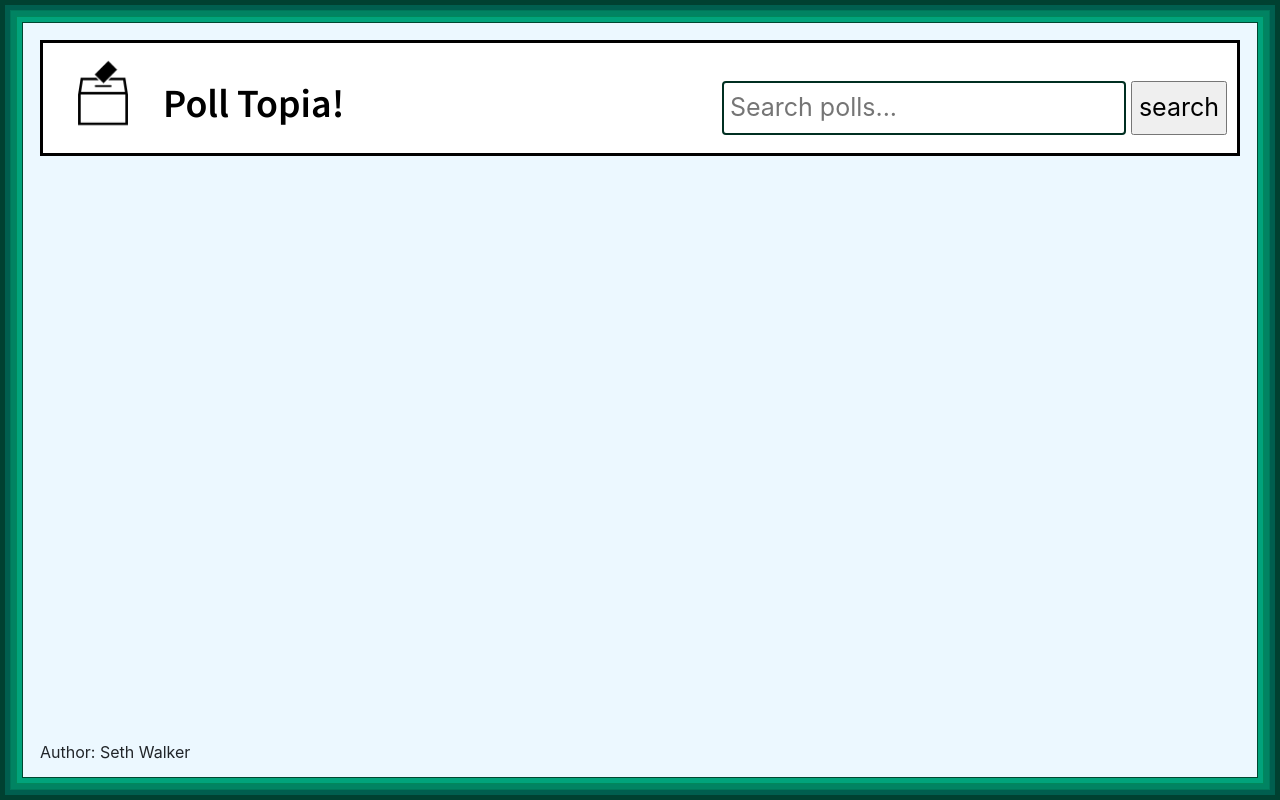
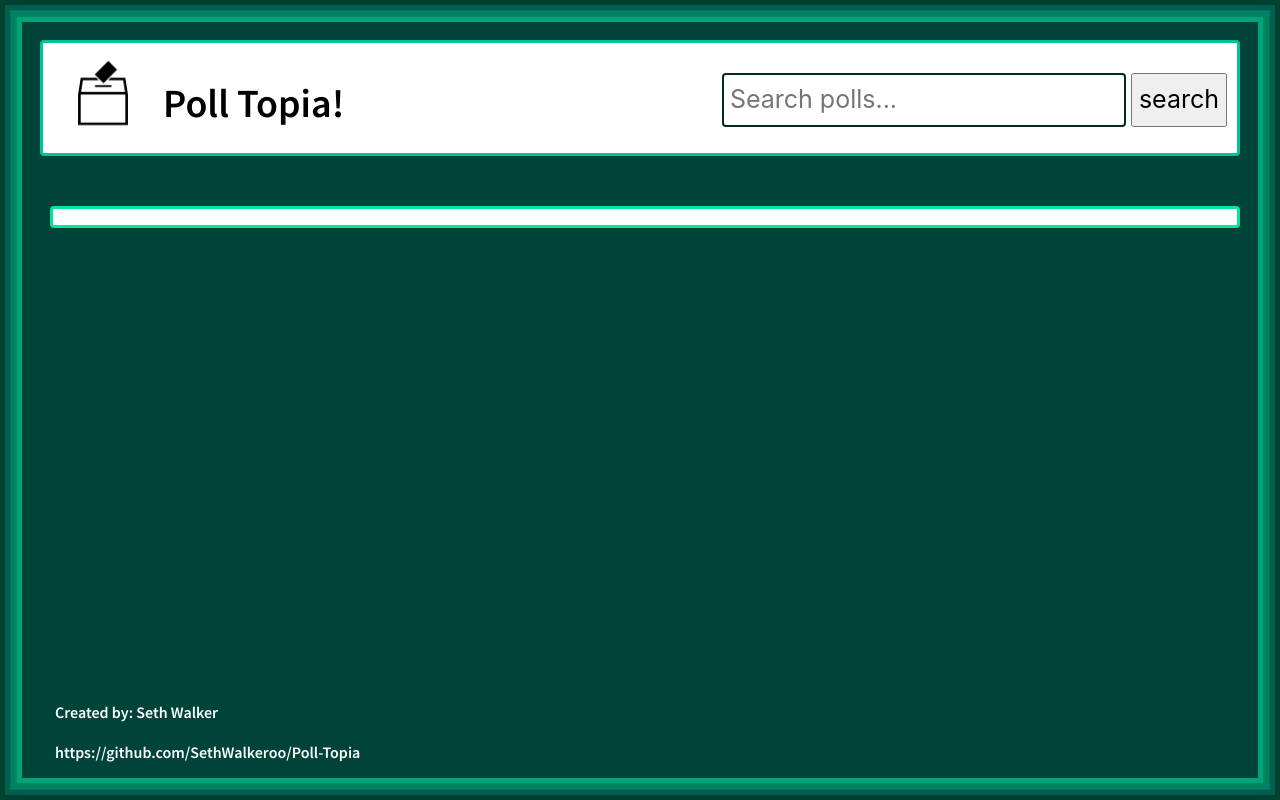
Before and after one commit to SethWalkeroo/Poll-Topia, a Django app: page / in a window 1280 px wide. Run offline with Django 3.2, Linux system fonts and the light colour scheme; data that the repository does not hold is empty; some libraries are stand-ins or nearby versions.

Commit message:
not worth noting

```diff
--- a/polls/static/css/main.css
+++ b/polls/static/css/main.css
@@ -17,15 +17,27 @@ html {
   background-color: rgb(0, 46, 36);
 }
 
+::-moz-selection {
+    background-color: #6debda;
+    color: rgb(0, 51, 66);
+}
+
+::selection {
+    background-color: #3adb9d;
+    color: rgb(0, 49, 58);
+ }
+
+
 .topnav {
     display: block;
     overflow: hidden;
-    border: 3px solid black;
+    border: 3px solid rgb(0, 194, 152);
     background-color: white;
+    border-radius: 4px;
 }
 
 body {
-    background-color: rgb(236, 248, 255);
+    background-color: rgb(0, 68, 57);
 }
 
 .topnav a {
@@ -38,7 +50,13 @@ body {
     margin-bottom: 10px;
 }
 
-.active {
+.logo:hover {
+    opacity:0.7 !important;
+    filter:alpha(opacity=70) !important; /* For IE8 and earlier */
+}
+
+.title1 {
+    color: rgb(0, 66, 87);
     margin-top: 30px;
     font-size: 40px;
     font-family: 'Source Sans Pro', sans-serif;
@@ -46,7 +64,7 @@ body {
 
 .topnav a:hover {
     color: #007558;
-    font-size: 40.15px;
+    font-size: 40.5px;
 }
 
 .topnav input[type=text] {
@@ -54,7 +72,7 @@ body {
   border-radius: 4px;
   float: right;
   padding: 6px;
-  margin-top: 38px;
+  margin-top: 30px;
   margin-left: 30px;
   font-size: 25px;
 }
@@ -62,7 +80,7 @@ body {
 .topnav input[type=button] {
   float: right;
   padding: 6px;
-  margin-top: 38px;
+  margin-top: 30px;
   margin-left: 5px;
   margin-right: 10px;
   font-size: 25px;
@@ -106,23 +124,43 @@ body {
 
 footer {
    position:absolute;
+   color: white;
+   font-family: 'Source Sans Pro', sans-serif;
    bottom:0;
    width:100%;
+   margin-left: 15px;
+   margin-bottom: 40px;
    height:60px;   /* Height of the footer */
 }
 
+footer a {
+    color: white;
+}
+
+footer a:hover {
+    color:rgb(0, 225, 255);
+    text-decoration: none;
+}
+
 .polls-list {
-    margin-top: 75px;
-    margin-left: 50px;
+    margin-top: 50px;
+    margin-left: 10px;
     font-family: 'Source Sans Pro', sans-serif;
     font-size:25px;
+    box-sizing: border-box;
+    border-width: auto;
+    border-radius: 4px;
+    border: 3px solid rgb(0, 230, 161);
+    background-color: white;
+}
+
+.polls-list li {
+    margin-top: 15px;
+    margin-left: 45px;
 }
 
 .poll-item {
     padding-left: 10px;
-    box-sizing: border-box;
-    border-bottom-style: dotted;
-    margin-top: 30px;
     width: 350px;
     height: 75px;
 }
@@ -134,7 +172,7 @@ footer {
 }
 
 .poll-title h2 a:hover {
-    color: #009b5f;
+    color: #00462b;
     text-decoration: none;
     font-size: 25.1px;
 }
--- a/polls/templates/polls/index.html
+++ b/polls/templates/polls/index.html
@@ -5,19 +5,20 @@
 		<link rel="stylesheet" href="https://stackpath.bootstrapcdn.com/bootstrap/4.5.2/css/bootstrap.min.css" integrity="sha384-JcKb8q3iqJ61gNV9KGb8thSsNjpSL0n8PARn9HuZOnIxN0hoP+VmmDGMN5t9UJ0Z" crossorigin="anonymous">
 		<link href="https://fonts.googleapis.com/css2?family=Source+Sans+Pro:wght@600&display=swap" rel="stylesheet">
 		<link rel="stylesheet" href="{% static 'css/main.css' %}">
-		<title>Solo Project</title>
+		<title>Poll Topia!</title>
 	</head>
 		<body>
 			<div class="topnav">
-				<a href="/"><img src={% static 'images/mark.jpg' %} width="100" height="100"></a>
-				<a class="active" href="/">Poll Topia!</a>
+				<a href="/"><img class="logo" src={% static 'images/mark.jpg' %} width="100" height="100"></a>
+				<a class="title1" href="/">Poll Topia!</a>
 				<input type="button" value="search">
 				<input type="text" placeholder="Search polls...">
 			</div>
 			{% block content %}
 			{% endblock %}
 			<footer>
-				<p>Author: Seth Walker</p>
+				<p>Created by: Seth Walker</p>
+				<a href="https://github.com/SethWalkeroo/Poll-Topia"><p>https://github.com/SethWalkeroo/Poll-Topia</p></a>
 			</footer>
 		</body>
 	</div>
```
